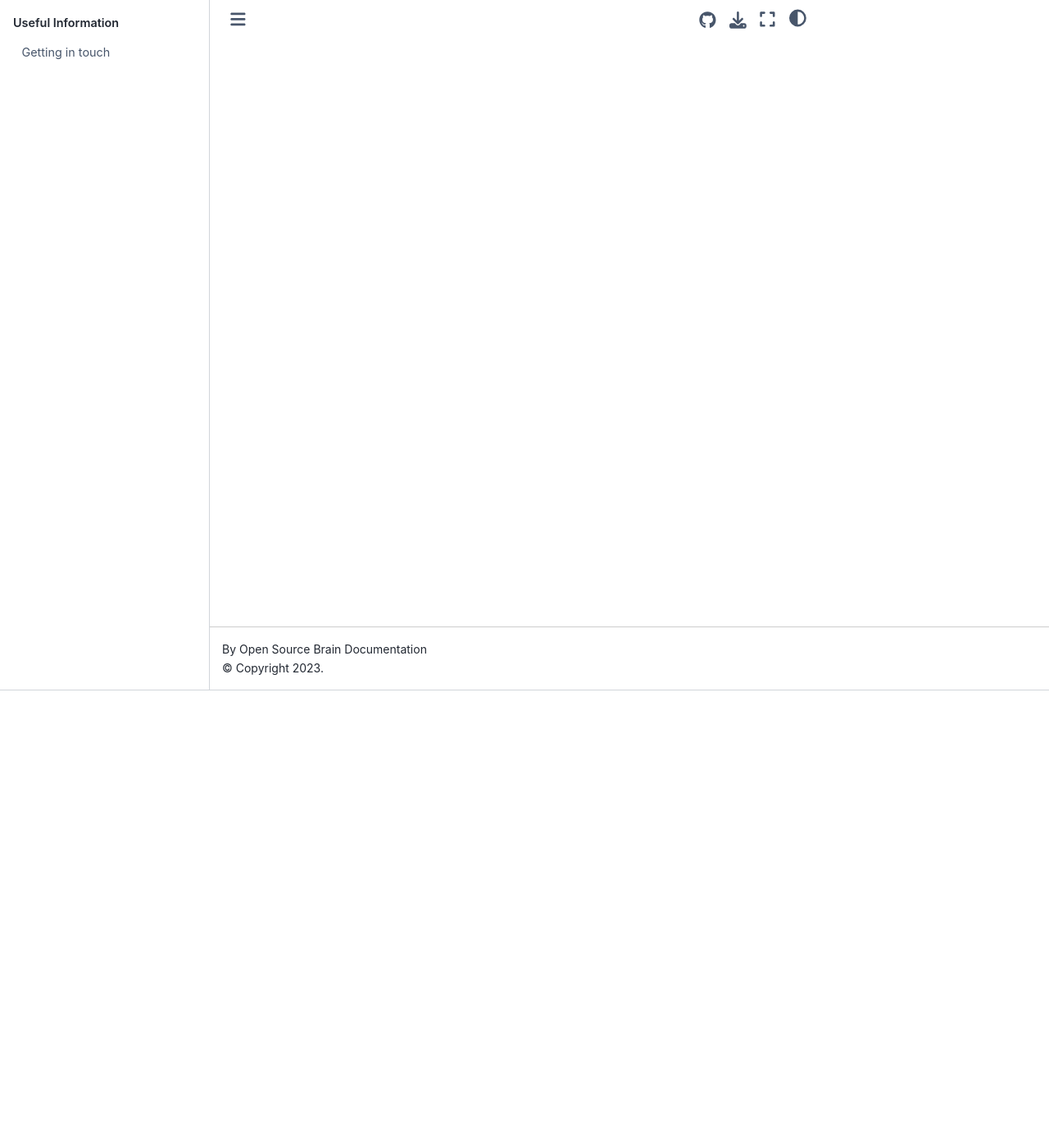
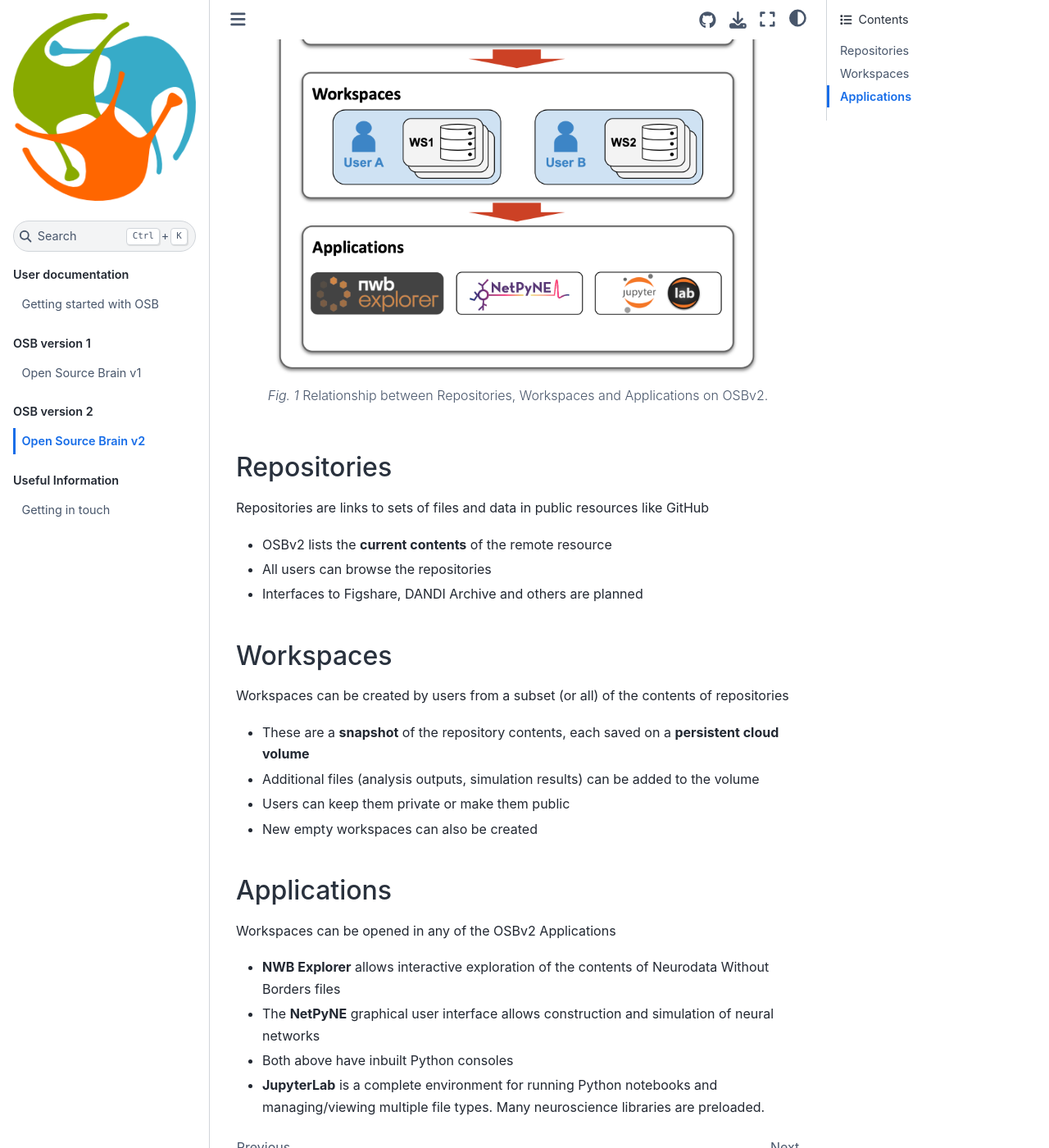
Before and after one commit to OpenSourceBrain/Documentation, a Jupyter Book: the page built from source/OSBv2/Overview.md, in a window 1280 px wide and 1400 px high, scrolled down 558 px. Shown: the whole window at 82% size. Built offline with Jupyter Book 1.0.4 settings and Sphinx 7.4.7 and the Sphinx Book theme 1.1.4, drawn with Linux system fonts in a browser that asks for light colours; some of the changed text lies outside the part shown.

Commit message:
Upload minimal osbv2 doc

````diff
--- a/source/OSBv2/Overview.md
+++ b/source/OSBv2/Overview.md
@@ -1,2 +1,48 @@
 (osbv2)=
 # Open Source Brain v2
+
+```{admonition} OSBv2 is under active development
+The beta release of OSBv2 is at https://www.v2.opensourcebrain.org. Subject to change without notice. Please {ref}`get in touch <contact>` if you have questions or would like to help with user testing.
+```
+
+Open Source Brain v2 is structured around 3 key concepts: **Repositories**, **Workspaces** and **Applications**.
+
+
+```{figure} ../images/OSBv2Overview.png
+:alt: OSBv2 Overview
+:align: center
+:width: 600px
+
+Relationship between Repositories, Workspaces and Applications on OSBv2.
+
+```
+
+(repositories)=
+## Repositories
+
+Repositories are links to sets of files and data in public resources like GitHub
+
+- OSBv2 lists the **current contents** of the remote resource
+- All users can browse the repositories
+- Interfaces to Figshare, DANDI Archive and others are planned
+
+(workspaces)=
+## Workspaces
+
+Workspaces can be created by users from a subset (or all) of the contents of repositories
+
+- These are a **snapshot** of the repository contents, each saved on a **persistent cloud volume**
+- Additional files (analysis outputs, simulation results) can be added to the volume
+- Users can keep them private or make them public
+- New empty workspaces can also be created
+
+
+(applications)=
+## Applications
+
+Workspaces can be opened in any of the OSBv2 Applications
+
+- **NWB Explorer** allows interactive exploration of the contents of Neurodata Without Borders files
+- The **NetPyNE** graphical user interface allows construction and simulation of neural networks
+- Both above have inbuilt Python consoles
+- **JupyterLab** is a complete environment for running Python notebooks and managing/viewing multiple file types. Many neuroscience libraries are preloaded.
````
Also changed, not shown: source/General/Contacts.md (+2 -0 lines), source/images/OSBv2Overview.png (added).
